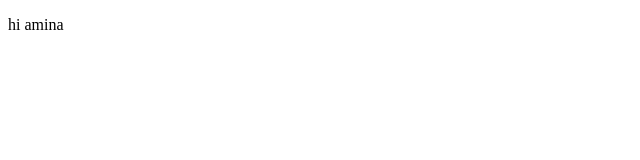
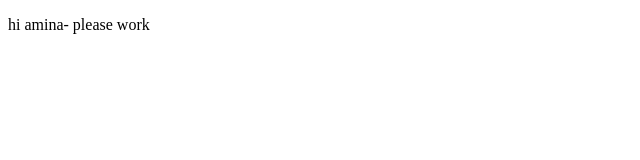
Before and after one commit to aminaomar12/beginners-week-one-master, a plain HTML site: page about-page.html in a window 1280 px wide. Shown: the full height of the page, 0-640 px from the left. Drawn offline with Linux system fonts and the light colour scheme.

Commit message:
Update about-page.html

```diff
--- a/about-page.html
+++ b/about-page.html
@@ -5,7 +5,7 @@
     <title> <h> lol is this gonna work </h> </title>
   </head>
   <body>
-    <p>hi amina</p>
+    <p>hi amina- please work</p>
 
   </body>
 </html>
```
